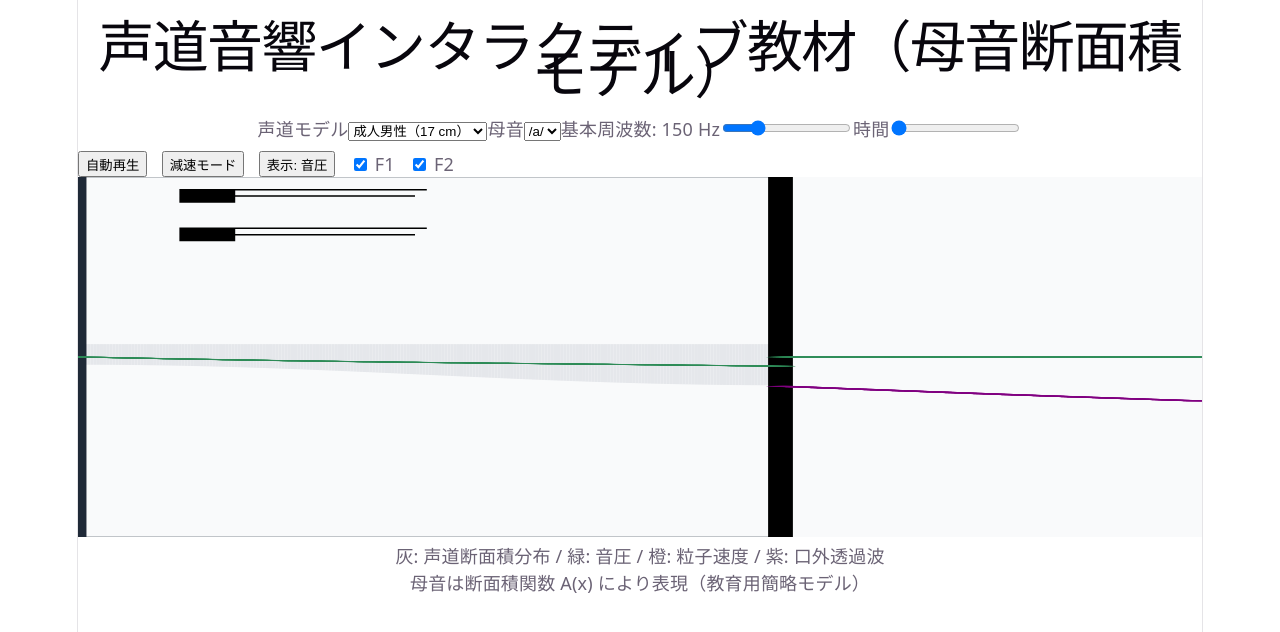
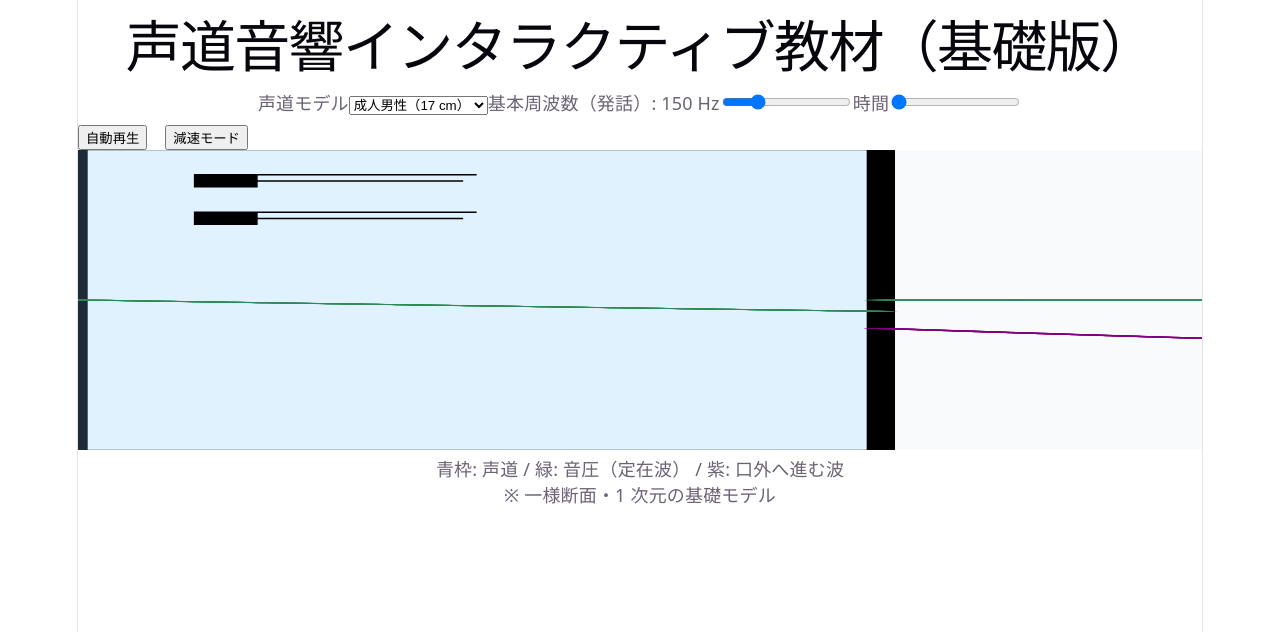
Before and after one commit to gengo22study-web/vocal-tract-wave, a React (Vite) app: page / in a window 1280 px wide. Shown: the top 632 px of the page. Built offline with nearby package versions, Linux system fonts and the light colour scheme.

Commit message:
simplify to basic uniform-tract pressure model for students

```diff
--- a/src/App.jsx
+++ b/src/App.jsx
@@ -2,56 +2,41 @@ import { useState, useEffect } from "react";
 import "./App.css";
 
 export default function App() {
-  // === 声道モデル設定 ===
+  /*
+    学生向けにシンプル化した版：
+    ・一様断面の声道
+    ・音圧のみ表示（定在波）
+    ・声道長切替（男性／女性／子ども）
+    ・基本周波数（発話域）
+    ・減速モードあり
+    ※ 粒子速度・母音断面積・詳細モデルは一旦外す
+  */
+
+
   const TRACT_PRESETS = {
-    male:   { label: "成人男性", L: 0.17 },
+    male: { label: "成人男性", L: 0.17 },
     female: { label: "成人女性", L: 0.14 },
-    child:  { label: "子ども",   L: 0.11 }
+    child: { label: "子ども", L: 0.11 }
   };
-
-  // === 母音断面積モデル（簡易・教育用） ===
-  // A(x) を 0〜L で定義（相対値）
-  const VOWELS = {
-    a: {
-      label: "/a/",
-      area: x => 1.2 - 0.4 * Math.cos(Math.PI * x) // 全体的に開
-    },
-    i: {
-      label: "/i/",
-      area: x => 0.4 + 1.2 * Math.exp(-40 * (x - 0.8) ** 2) // 前方狭め＋前腔
-    },
-    u: {
-      label: "/u/",
-      area: x => 0.5 + 0.8 * Math.exp(-30 * (x - 0.3) ** 2) // 後方丸め
-    }
-  };
 
   const c = 340; // 音速 [m/s]
 
 
-  // === 状態 ===
   const [tract, setTract] = useState("male");
   const L = TRACT_PRESETS[tract].L;
 
-  const [vowel, setVowel] = useState("a");
 
   const [freq, setFreq] = useState(150);
   const [time, setTime] = useState(0);
   const [playing, setPlaying] = useState(false);
   const [slow, setSlow] = useState(false);
 
-  // 表示モード切替
-  const [mode, setMode] = useState("pressure"); // 'pressure' | 'velocity'
-
-  // フォルマント表示
-  const [showF1, setShowF1] = useState(true);
-  const [showF2, setShowF2] = useState(true);
 
   const omega = 2 * Math.PI * freq;
   const k = omega / c;
 
 
-  // === 自動再生（減速対応） ===
+  // 自動再生（減速対応）
   useEffect(() => {
     if (!playing) return;
     const dt = slow ? 0.0001 : 0.0005;
@@ -61,66 +46,44 @@ export default function App() {
     return () => clearInterval(id);
   }, [playing, slow]);
 
-  // === 空間設定 ===
-  const X_MAX = 1.6 * L;
-  const x = Array.from({ length: 360 }, (_, i) => (i / 359) * X_MAX);
-
-  // === 断面積関数 A(x)（0〜1 に正規化） ===
-  const A = x.map(xi => (xi <= L ? VOWELS[vowel].area(xi / L) : null));
-  // 声門は体積速度源 → 音圧テーパ
+  // 空間設定（声道＋口外）
+  const X_MAX = 1.4 * L;
+  const x = Array.from({ length: 300 }, (_, i) => (i / 299) * X_MAX);
+  // 声門は体積速度源 → 音圧は徐々に立ち上がる表示
   const sourceTaper = xi => 1 - Math.exp(-xi / (0.02 * L));
 
-  // === 波の生成（断面積によるスケーリング） ===
-  const p_inc = x.map((xi, i) =>
-    xi <= L ? sourceTaper(xi) * Math.sin(omega * time - k * xi) / Math.sqrt(A[i] ?? 1) : null
-  );
-  const p_ref = x.map((xi, i) =>
-    xi <= L ? 0.8 * sourceTaper(xi) * Math.sin(omega * time + k * xi) / Math.sqrt(A[i] ?? 1) : null
-  );
+  // 音圧（進行＋反射）
+  const p_inc = x.map(xi => xi <= L ? sourceTaper(xi) * Math.sin(omega * time - k * xi) : null);
+  const p_ref = x.map(xi => xi <= L ? 0.8 * sourceTaper(xi) * Math.sin(omega * time + k * xi) : null);
   const p_total = x.map((_, i) => (p_inc[i] ?? 0) + (p_ref[i] ?? 0));
   const p_out = x.map(xi => xi > L ? 0.5 * Math.sin(omega * time - k * xi) : null);
 
-  // 粒子速度（疑似）：u ∝ (p_inc − p_ref) * A
-  const u_total = x.map((_, i) => (p_inc[i] ?? 0) - (p_ref[i] ?? 0));
-
-
-  const fieldRaw = mode === "pressure" ? p_total : u_total;
-
-  // === 正規化 ===
+  // 正規化
   const maxAmp = Math.max(
-    ...fieldRaw.filter(v => v !== null).map(v => Math.abs(v)),
+    ...p_total.filter(v => v !== null).map(v => Math.abs(v)),
     1
   );
-  const norm = v => (v === null ? null : v / maxAmp);
-
-  const field = fieldRaw.map(norm);
-  const outField = p_out.map(norm);
-
-  // === フォルマント（閉端–開端一様管近似・参考表示） ===
+  const field = p_total.map(v => (v === null ? null : v / maxAmp));
+  const outField = p_out.map(v => (v === null ? null : v / maxAmp));
+  // フォルマント（参考：一様管）
   const F1 = c / (4 * L);
   const F2 = (3 * c) / (4 * L);
 
   return (
     <div className="container">
-      <h1>声道音響インタラクティブ教材（母音断面積モデル）</h1>
+      <h1>声道音響インタラクティブ教材（基礎版）</h1>
 
 
       <div className="card">
         <label>声道モデル</label>
         <select value={tract} onChange={e => setTract(e.target.value)}>
-          {Object.entries(TRACT_PRESETS).map(([key, v]) => (
-            <option key={key} value={key}>{v.label}（{Math.round(v.L * 100)} cm）</option>
+          {Object.entries(TRACT_PRESETS).map(([k, v]) => (
+            <option key={k} value={k}>{v.label}（{Math.round(v.L * 100)} cm）</option>
           ))}
         </select>
 
-        <label>母音</label>
-        <select value={vowel} onChange={e => setVowel(e.target.value)}>
-          {Object.entries(VOWELS).map(([key, v]) => (
-            <option key={key} value={key}>{v.label}</option>
-          ))}
-        </select>
 
-        <label>基本周波数: {freq} Hz</label>
+        <label>基本周波数（発話）: {freq} Hz</label>
         <input type="range" min="100" max="300" step="5"
           value={freq} onChange={e => setFreq(+e.target.value)} />
 
@@ -129,50 +92,38 @@ export default function App() {
         <input type="range" min="0" max="0.02" step="0.0002"
           value={time} onChange={e => setTime(+e.target.value)} />
 
-        <div style={{ display: "flex", flexWrap: "wrap", gap: "0.8rem", marginTop: "0.5rem" }}>
+
+        <div style={{ display: "flex", gap: "1rem", marginTop: "0.5rem" }}>
           <button onClick={() => setPlaying(p => !p)}>{playing ? "停止" : "自動再生"}</button>
           <button onClick={() => setSlow(s => !s)}>{slow ? "通常速度" : "減速モード"}</button>
-          <button onClick={() => setMode(m => m === "pressure" ? "velocity" : "pressure")}>
-            表示: {mode === "pressure" ? "音圧" : "粒子速度"}
-          </button>
-          <label><input type="checkbox" checked={showF1} onChange={e => setShowF1(e.target.checked)} /> F1</label>
-          <label><input type="checkbox" checked={showF2} onChange={e => setShowF2(e.target.checked)} /> F2</label>
         </div>
       </div>
 
-      <svg width="100%" height="360" viewBox={`0 -1.4 ${X_MAX} 2.8`} preserveAspectRatio="none"
-           style={{ background: "#f9fafb" }}>
-        {/* 声道輪郭（断面積） */}
-        {x.map((xi, i) => A[i] !== null && (
-          <rect key={`a${i}`} x={xi} y={-0.1} width={X_MAX / x.length} height={0.2 * A[i]}
-                fill="#e5e7eb" />
+      <svg width="100%" height="300"
+        viewBox={`0 -1.2 ${X_MAX} 2.4`} preserveAspectRatio="none"
+        style={{ background: "#f9fafb" }}>
+        {/* 声道 */}
+        <rect x={0} y={-1.2} width={L} height={2.4}
+          fill="#e0f2fe" stroke="#1f2937" strokeWidth={0.004} />
+        <line x1={0} x2={0} y1={-1.2} y2={1.2}
+          stroke="#1f2937" strokeWidth={0.004} />
+        <line x1={L} x2={L} y1={-1.2} y2={1.2}
+          stroke="#000" strokeWidth={0.006} />
+        {/* フォルマント（参考） */}
+        <text x={0.01} y={-0.9} fontSize={0.15}>F1 ≈ {Math.round(F1)} Hz</text>
+        <text x={0.01} y={-0.6} fontSize={0.15}>F2 ≈ {Math.round(F2)} Hz</text>
+        {/* 音圧 */}
+        {x.map((xi, i) => field[i] !== null && (
+          <circle key={i} cx={xi} cy={-field[i]} r={0.004} fill="seagreen" />
         ))}
-        {/* 声道枠 */}
-        <rect x={0} y={-1.4} width={L} height={2.8}
-              fill="none" stroke="#1f2937" strokeWidth={0.004} />
-        <line x1={0} x2={0} y1={-1.4} y2={1.4} stroke="#1f2937" strokeWidth={0.004} />
-        <line x1={L} x2={L} y1={-1.4} y2={1.4} stroke="#000" strokeWidth={0.006} />
-
-
-        {(showF1 || showF2) && (
-          <g>
-            {showF1 && <text x={0.01} y={-1.2} fontSize={0.15}>F1 ≈ {Math.round(F1)} Hz</text>}
-            {showF2 && <text x={0.01} y={-0.9} fontSize={0.15}>F2 ≈ {Math.round(F2)} Hz</text>}
-          </g>
-        )}
-
-        {x.map((xi, i) => field[i] !== null && (
-          <circle key={`f${i}`} cx={xi} cy={-field[i]} r={0.004}
-                  fill={mode === "pressure" ? "seagreen" : "orange"} />
-        ))}
-        {mode === "pressure" && x.map((xi, i) => outField[i] !== null && (
+        {x.map((xi, i) => outField[i] !== null && (
           <circle key={`o${i}`} cx={xi} cy={-outField[i]} r={0.004} fill="purple" />
         ))}
       </svg>
 
       <p className="legend">
-        灰: 声道断面積分布 / 緑: 音圧 / 橙: 粒子速度 / 紫: 口外透過波<br />
-        母音は断面積関数 A(x) により表現（教育用簡略モデル）
+        青枠: 声道 / 緑: 音圧（定在波） / 紫: 口外へ進む波<br />
+        ※ 一様断面・1 次元の基礎モデル
       </p>
     </div>
   );
```
